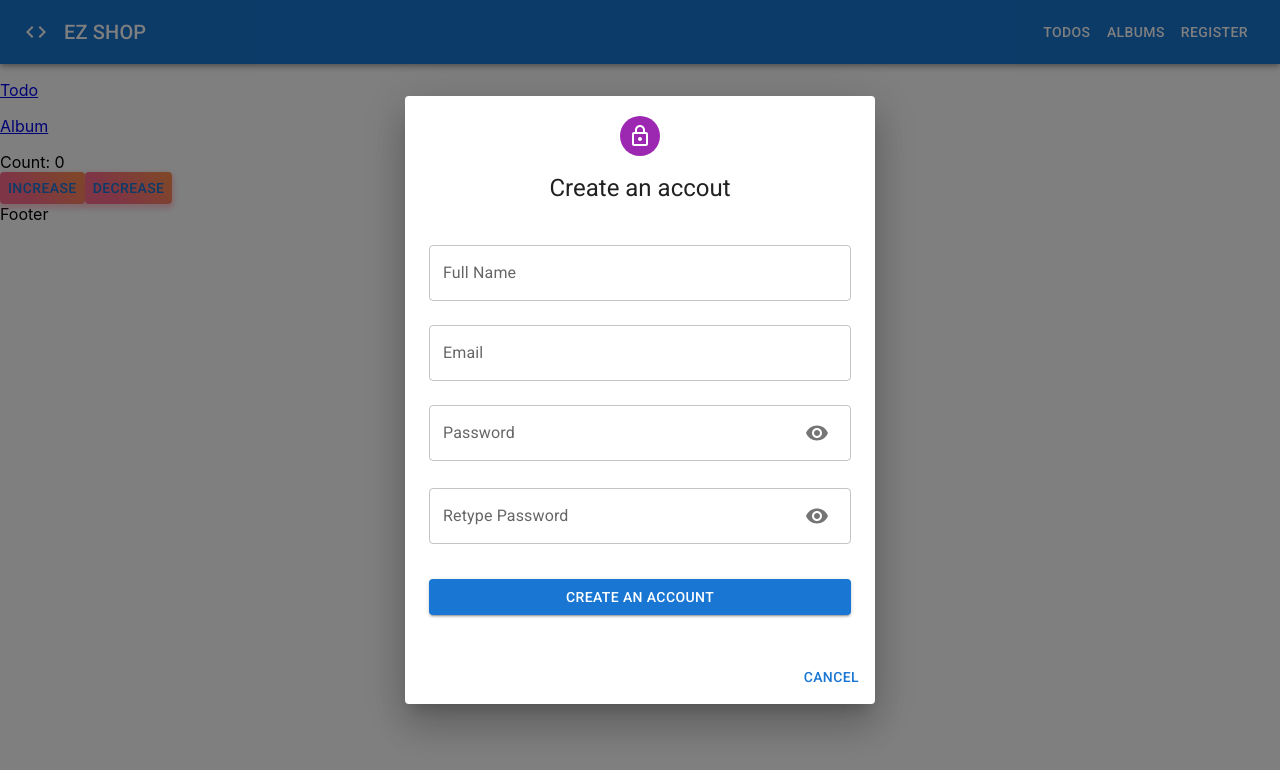
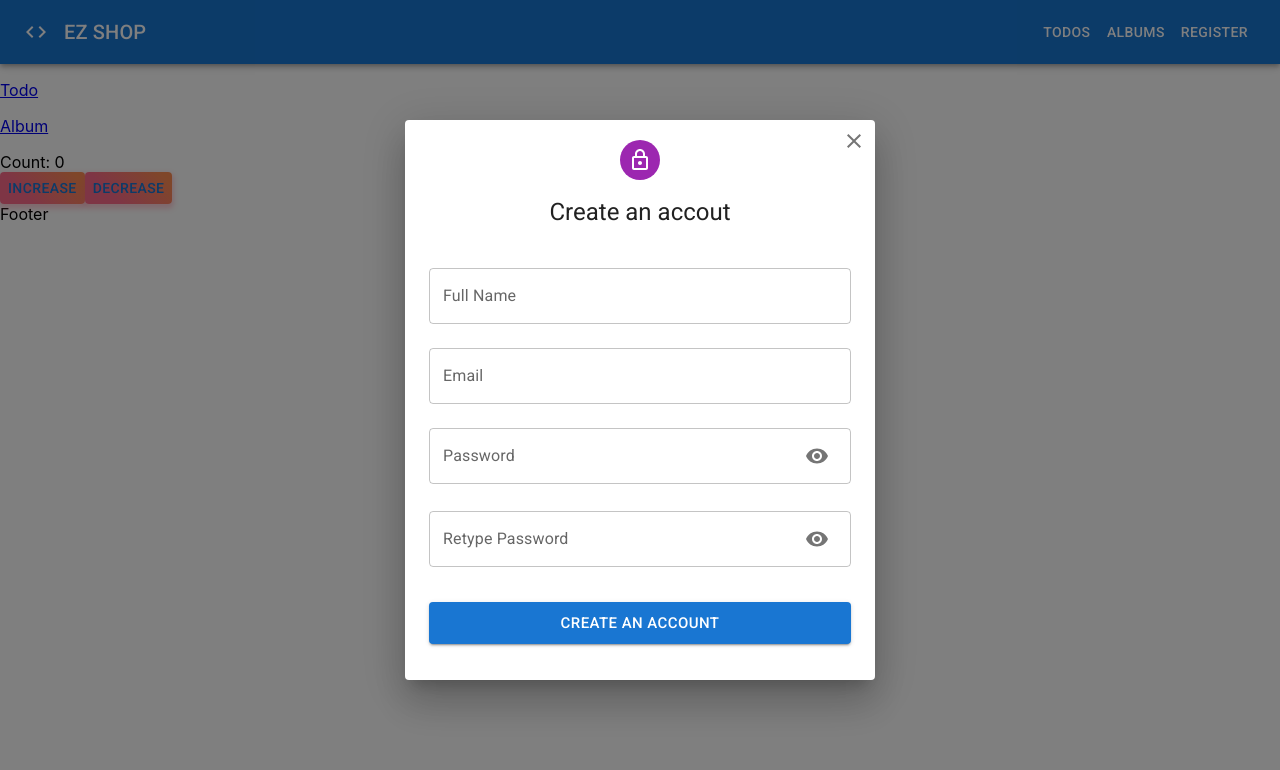
Before and after one commit to thuynguyen224/learn-reactJs, a React (Create React App) app: page / in a window 1280 px wide. Both pictures are taken after a click on the button "REGISTER". Shown: the top 770 px of the page. Built offline with nearby package versions, Linux system fonts and the light colour scheme; no server answers.

Commit message:
add close button

```diff
--- a/src/components/Header/index.jsx
+++ b/src/components/Header/index.jsx
@@ -7,15 +7,24 @@ import { makeStyles } from "@mui/styles";
 import CodeIcon from "@mui/icons-material/Code";
 import { Link, NavLink } from "react-router-dom";
 import Dialog from "@mui/material/Dialog";
-import DialogActions from "@mui/material/DialogActions";
 import DialogContent from "@mui/material/DialogContent";
 import { useState } from "react";
 import Register from "features/Auth/components/Register";
+import { IconButton } from "@mui/material";
+import { Close } from "@mui/icons-material";
+import { grey } from "@mui/material/colors";
 
 const useStyles = makeStyles({
   link: {
     color: "white",
     textDecoration: "none",
+  },
+  closeButton: {
+    position: "absolute !important",
+    top: 1,
+    right: 1,
+    color: grey[500],
+    zIndex: 1,
   },
 });
 
@@ -62,16 +71,16 @@ export default function Header() {
       <Dialog
         open={open}
         onClose={(event, reason) => {
-          if (reason === "backdropClick" || "escapeKeyDown") return;
+          if (reason === "backdropClick" || reason === "escapeKeyDown") return;
           handleClose();
         }}
       >
+        <IconButton className={classes.closeButton} onClick={handleClose}>
+          <Close />
+        </IconButton>
         <DialogContent>
           <Register closeDialog={handleClose} />
         </DialogContent>
-        <DialogActions>
-          <Button onClick={handleClose}>Cancel</Button>
-        </DialogActions>
       </Dialog>
     </Box>
   );
--- a/src/features/Auth/components/RegisterForm/index.jsx
+++ b/src/features/Auth/components/RegisterForm/index.jsx
@@ -106,6 +106,7 @@ function RegisterForm(props) {
           variant="contained"
           color="primary"
           fullWidth
+          size="large"
         >
           Create an account
         </Button>
```
